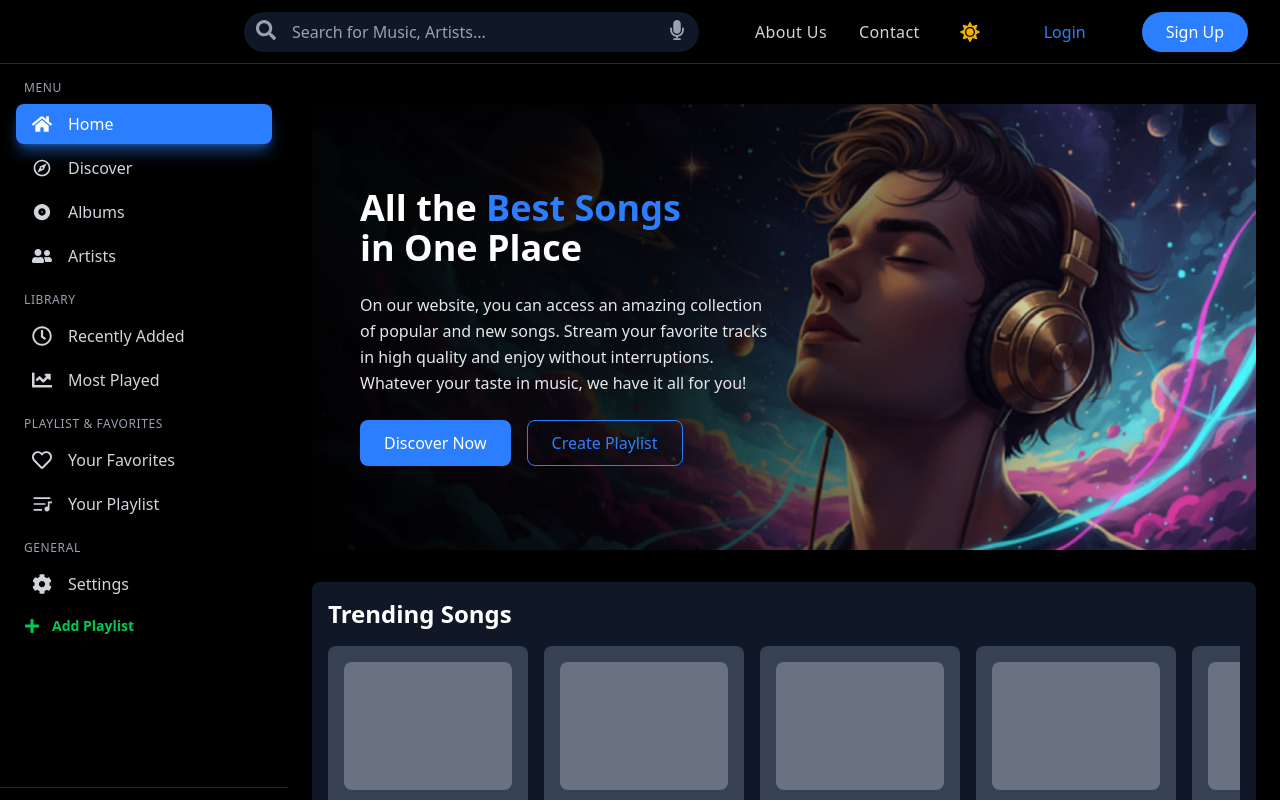
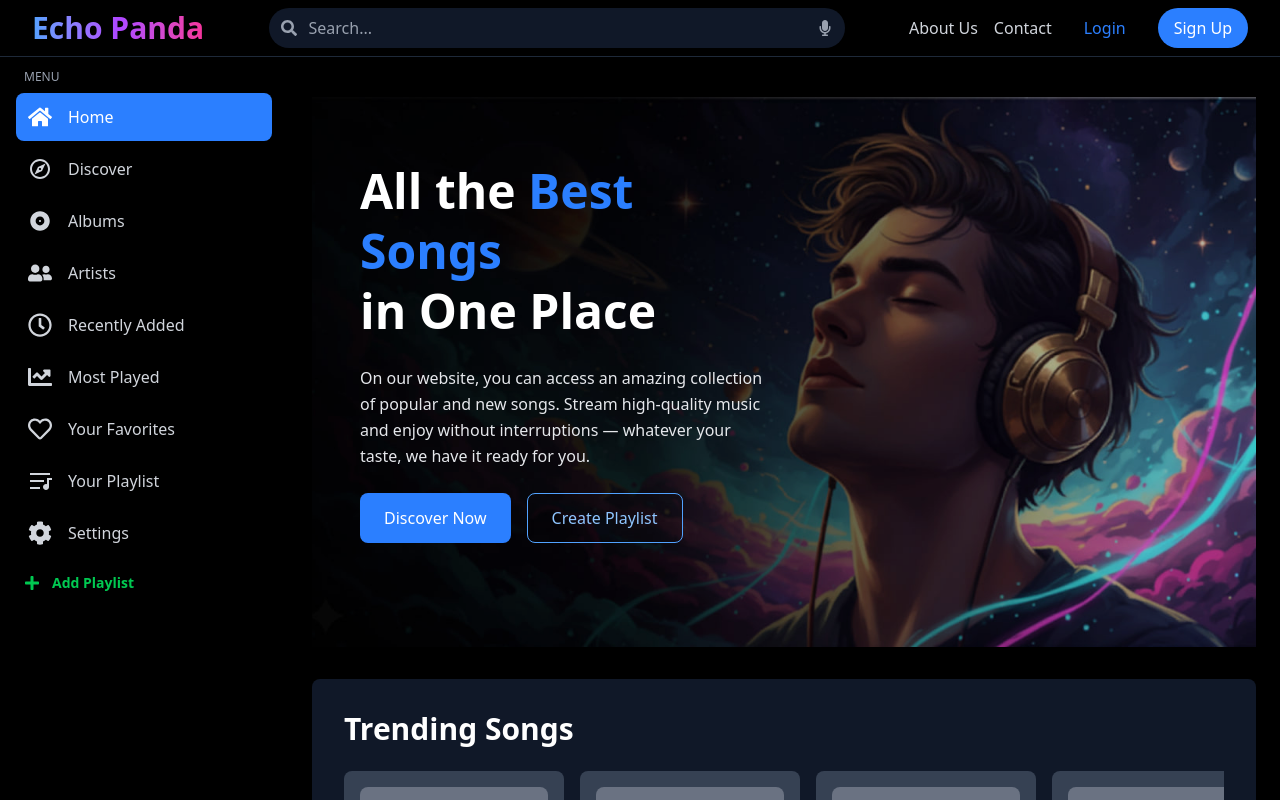
Before and after one commit to EchoPandas/web-echo-panda-front-end, a React (Vite) app: page / in a window 1280 px wide. Built offline with nearby package versions, Linux system fonts and the light colour scheme.

Commit message:
implement responsive home page

```diff
--- a/src/pages/Home.tsx
+++ b/src/pages/Home.tsx
@@ -7,8 +7,7 @@ import AppFooter from './home/AppFooter';
 import ContactUs from './home/ContactUs';
 
 const Home: React.FC = () => {
-  // For this component, we'll assume lightMode false for now
-  // You might want to pass isLightMode as a prop or use context
+
   const isLightMode = false;
 
   return (
--- a/src/pages/NavBar.tsx
+++ b/src/pages/NavBar.tsx
@@ -1,13 +1,6 @@
 import React, { useState, useEffect } from "react";
 import { NavLink } from "react-router-dom";
-import {
-  FaSun,
-  FaMoon,
-  FaMicrophone,
-  FaTimes,
-  FaSearch,
-  FaUser,
-} from "react-icons/fa";
+import { FaSun, FaMoon, FaMicrophone, FaTimes, FaSearch, FaUser, FaBars } from "react-icons/fa";
 import { getCurrentUser, isAuthenticated } from "../routes/authContext";
 
 interface NavBarProps {
@@ -20,6 +13,7 @@ const NavBar: React.FC<NavBarProps> = ({ isLightMode, setIsLightMode }) => {
   const [isVoiceSearchOpen, setIsVoiceSearchOpen] = useState(false);
   const [isUserLoggedIn, setIsUserLoggedIn] = useState(false);
   const [userData, setUserData] = useState<any>(null);
+  const [isMobileMenuOpen, setIsMobileMenuOpen] = useState(false);
 
   useEffect(() => {
     const loggedIn = isAuthenticated();
@@ -29,25 +23,14 @@ const NavBar: React.FC<NavBarProps> = ({ isLightMode, setIsLightMode }) => {
     }
   }, []);
 
-  const headerBg = isLightMode
-    ? "bg-white border-gray-200"
-    : "bg-black border-gray-800";
-  const linkTextColor = isLightMode
-    ? "text-gray-600 hover:text-gray-900"
-    : "text-gray-300 hover:text-white";
-  const inputBg = isLightMode
-    ? "bg-gray-200 text-gray-900 placeholder-gray-500"
-    : "bg-gray-900 text-white placeholder-gray-400";
+  const headerBg = isLightMode ? "bg-white border-gray-200" : "bg-black border-gray-800";
+  const linkTextColor = isLightMode ? "text-gray-600 hover:text-gray-900" : "text-gray-300 hover:text-white";
+  const inputBg = isLightMode ? "bg-gray-200 text-gray-900 placeholder-gray-500" : "bg-gray-900 text-white placeholder-gray-400";
 
-  // === VOICE SEARCH MODAL ===
+  // Voice search modal
   const VoiceSearchModal = () => (
     <div className="fixed inset-0 bg-black/90 flex items-center justify-center backdrop-blur-sm z-50">
-      <button
-        onClick={() => {
-          setIsVoiceSearchOpen(false);
-        }}
-        className="absolute top-8 right-8 text-white hover:text-gray-400"
-      >
+      <button onClick={() => setIsVoiceSearchOpen(false)} className="absolute top-8 right-8 text-white hover:text-gray-400">
         <FaTimes className="h-8 w-8" />
       </button>
       <div className="text-center relative">
@@ -63,134 +46,115 @@ const NavBar: React.FC<NavBarProps> = ({ isLightMode, setIsLightMode }) => {
   );
 
   return (
-    <header
-      className={`h-16 flex items-center justify-between border-b ${headerBg}`}
-    >
+    <header className={`w-full border-b px-4 md:px-8 py-2 flex items-center justify-between ${headerBg}`}>
       {isVoiceSearchOpen && <VoiceSearchModal />}
 
-      <div className="w-55 pl-5 flex items-center">
-        <NavLink to="/" className="flex items-center">
-          <span className="text-3xl font-extrabold tracking-wider font-orbitron">
-            <span className="relative from-blue-400 via-purple-500 to-pink-500 text-transparent bg-clip-text">
-              Echo
-              <span className="absolute inset-0 blur-sm from-blue-400 via-purple-500 to-pink-500 opacity-40 -z-10"></span>
-            </span>
-            <span className="ml-2 relative from-pink-500 via-purple-500 to-blue-400 text-transparent bg-clip-text">
-              Panda
-              <span className="absolute inset-0 blur-sm from-pink-500 via-purple-500 to-blue-400 opacity-40 -z-10"></span>
-            </span>
-          </span>
+      {/* Logo */}
+      <NavLink to="/" className="text-2xl md:text-3xl font-bold text-transparent bg-clip-text bg-gradient-to-r from-blue-400 via-purple-500 to-pink-500">
+        Echo Panda
       </NavLink>
-      </div>
 
-      <div className="flex-1 max-w-2xl relative px-6">
-        <div className="absolute left-9 top-2 text-gray-400">
-          <FaSearch className="h-5 w-5" />
-        </div>
+      {/* Search */}
+      <div className="flex-1 mx-4 relative max-w-full md:max-w-xl">
+        <div className="absolute left-3 top-3 text-gray-400"><FaSearch /></div>
         <input
           type="text"
           value={searchQuery}
-          onChange={(e) => {
-            setSearchQuery(e.target.value);
-          }}
-          placeholder="Search for Music, Artists..."
-          className={`w-full rounded-full py-2 pl-12 pr-12 focus:ring-2 focus:ring-blue-500 outline-none ${inputBg} font-inter`}
+          onChange={(e) => setSearchQuery(e.target.value)}
+          placeholder="Search..."
+          className={`w-full rounded-full py-2 pl-10 pr-10 focus:ring-2 focus:ring-blue-500 ${inputBg}`}
         />
-        <div
-          className="absolute right-9 top-2 text-gray-400 hover:text-blue-500 cursor-pointer transition-colors"
-          onClick={() => {
-            setIsVoiceSearchOpen(true);
-          }}
-        >
-          <FaMicrophone className="h-5 w-5" />
+        <div className="absolute right-3 top-3 text-gray-400 hover:text-blue-500 cursor-pointer transition-colors" onClick={() => setIsVoiceSearchOpen(true)}>
+          <FaMicrophone />
         </div>
       </div>
 
-      <div className="flex items-center space-x-8 px-8">
+      {/* Desktop Menu */}
+      <div className="hidden md:flex items-center space-x-4">
+        <NavLink to="/about-us" className={linkTextColor}>About Us</NavLink>
+        <NavLink to="/contact-us" className={linkTextColor}>Contact</NavLink>
+
+        {isUserLoggedIn ? (
+          <NavLink to="/profile" className="flex items-center gap-2 px-4 py-2 rounded-full transition-all hover:scale-105">
+            {userData?.photoURL ? (
+              <img src={userData.photoURL} alt="Profile" className="w-8 h-8 rounded-full border-2 border-blue-500" />
+            ) : (
+              <div className="w-8 h-8 rounded-full flex items-center justify-center bg-blue-500">
+                <FaUser className="text-white text-sm" />
+              </div>
+            )}
+            <span className={`${linkTextColor} text-base`}>{userData?.displayName || userData?.username || "Profile"}</span>
+          </NavLink>
+        ) : (
+          <>
+            <NavLink to="/login" className={`px-4 py-2 text-base font-medium rounded-full ${isLightMode ? "text-blue-600 hover:text-blue-500" : "text-blue-500 hover:text-blue-400"}`}>Login</NavLink>
+            <NavLink to="/register" className={`px-4 py-2 text-base font-medium rounded-full ${isLightMode ? "bg-blue-600 text-white hover:bg-blue-700" : "bg-blue-500 text-white hover:bg-blue-600"}`}>Sign Up</NavLink>
+          </>
+        )}
+      </div>
+
+      {/* Mobile Menu */}
+      <div className="md:hidden">
+        <button onClick={() => setIsMobileMenuOpen(!isMobileMenuOpen)}>
+          <FaBars className="h-6 w-6 text-white" />
+        </button>
+      </div>
+
+      {/* Mobile Menu Dropdown */}
+      {isMobileMenuOpen && (
+        <div className="absolute top-14 right-4 bg-gray-800 text-white w-48 py-3 rounded-xl shadow-lg md:hidden z-50">
+
+          <div className="flex flex-col space-y-2 px-3">
             <NavLink
-          //   to="/about-us"
-          // <NavLink
               to="/about-us"
-          className={`${linkTextColor} text-base font-medium tracking-wide font-inter hover:scale-105 transition-transform`}
+              className="dropdown-item"
+              onClick={() => setIsMobileMenuOpen(false)}
             >
               About Us
             </NavLink>
+
             <NavLink
-          //   to="/contact-us"
-          // <NavLink
               to="/contact-us"
-          className={`${linkTextColor} text-base font-medium tracking-wide font-inter hover:scale-105 transition-transform`}
+              className="dropdown-item"
+              onClick={() => setIsMobileMenuOpen(false)}
             >
               Contact
             </NavLink>
 
-        <button
-          onClick={() => {
-            setIsLightMode(!isLightMode);
-          }}
-          className={`${linkTextColor} p-2 rounded-full transition-colors`}
-          title={isLightMode ? "Switch to Dark Mode" : "Switch to Light Mode"}
-        >
-          {isLightMode ? (
-            <FaMoon className="h-5 w-5" />
-          ) : (
-            <FaSun className="h-5 w-5 text-yellow-500" />
-          )}
-        </button>
-
             {isUserLoggedIn ? (
               <NavLink
                 to="/profile"
-            className="flex items-center gap-2 px-4 py-2 rounded-full transition-all hover:scale-105"
-            title="Profile"
+                className="dropdown-item"
+                onClick={() => setIsMobileMenuOpen(false)}
               >
-            {userData?.photoURL ? (
-              <img
-                src={userData.photoURL}
-                alt="Profile"
-                className="w-8 h-8 rounded-full border-2 border-blue-500"
-              />
-            ) : (
-              <div
-                className={`w-8 h-8 rounded-full flex items-center justify-center ${
-                  isLightMode ? "bg-blue-600" : "bg-blue-500"
-                }`}
-              >
-                <FaUser className="text-white text-sm" />
-              </div>
-            )}
-            <span
-              className={`${linkTextColor} text-base font-medium font-inter`}
-            >
-              {userData?.displayName || userData?.username || "Profile"}
-            </span>
+                Profile
               </NavLink>
             ) : (
               <>
                 <NavLink
                   to="/login"
-              className={`px-6 py-2 text-base font-medium rounded-full transition-all hover:scale-105 ${
-                isLightMode
-                  ? "text-blue-600 hover:text-blue-500"
-                  : "text-blue-500 hover:text-blue-400"
-              } font-inter`}
+                  className="dropdown-item"
+                  onClick={() => setIsMobileMenuOpen(false)}
                 >
                   Login
                 </NavLink>
+
                 <NavLink
                   to="/register"
-              className={`px-6 py-2 text-base font-medium rounded-full transition-all hover:scale-105 ${
-                isLightMode
-                  ? "bg-blue-600 text-white hover:bg-blue-700"
-                  : "bg-blue-500 text-white hover:bg-blue-600"
-              } font-inter`}
+                  className="dropdown-item bg-blue-600 text-center py-2 rounded-lg hover:bg-blue-700 transition-all"
+                  onClick={() => setIsMobileMenuOpen(false)}
                 >
-              Sign Up
+                  Register
                 </NavLink>
               </>
             )}
+
           </div>
+        </div>
+      )}
+
     </header>
   );
 };
+
 export default NavBar;
--- a/src/pages/SideBar.tsx
+++ b/src/pages/SideBar.tsx
@@ -1,4 +1,3 @@
-
 import React, { useState } from "react";
 import { NavLink, useNavigate } from "react-router-dom";
 import { FaSignOutAlt, FaPlus } from "react-icons/fa";
@@ -20,64 +19,34 @@ const SideBar: React.FC<SideBarProps> = ({ isLightMode }) => {
   const bgClass = isLightMode ? "bg-gray-50 text-gray-900" : "bg-black text-white";
 
   const renderLink = (link: ReturnType<typeof getSidebarLinks>[number]) => (
-    <li key={link.path} className="px-4">
+    <li key={link.path} className="px-1 md:px-4">
       <NavLink
         to={link.path}
         className={({ isActive }) =>
-          `flex items-center px-4 py-2 rounded-lg transition-all duration-200 ${
-            isActive
-              ? "bg-blue-500 text-white shadow-lg shadow-blue-500/50"
-              : isLightMode
-              ? "text-gray-700 hover:text-gray-900 hover:bg-gray-200"
-              : "text-gray-300 hover:text-white hover:bg-gray-800"
-          }`
+          `flex items-center justify-center md:justify-start px-3 py-3 rounded-lg transition-all duration-200
+            ${isActive ? "bg-blue-500 text-white" :
+              isLightMode ? "text-gray-700 hover:bg-gray-200" :
+              "text-gray-300 hover:bg-gray-800"}
+          `
         }
       >
-        <link.icon className="mr-4 h-5 w-5" />
-        {link.label}
+        {/*icons for mobile */}
+        <link.icon className="h-5 w-5 md:h-6 md:w-6" />
+        {/*----------------------------------------------------------------*/}
+        <span className="hidden md:inline ml-4">{link.label}</span>
       </NavLink>
     </li>
   );
 
-  const renderSidebarGroups = () => {
-    const sidebarLinks = getSidebarLinks();
-    const groups = {
-      menu: { title: "Menu", links: [] as typeof sidebarLinks },
-      library: { title: "Library", links: [] as typeof sidebarLinks },
-      playlist: { title: "Playlist & Favorites", links: [] as typeof sidebarLinks },
-      general: { title: "General", links: [] as typeof sidebarLinks },
-    };
-
-    sidebarLinks.forEach((link) => {
-      if (link.group in groups) {
-        groups[link.group as keyof typeof groups].links.push(link);
-      }
-    });
-
-    return (
-      <>
-        {Object.entries(groups).map(([key, group]) => (
-          <div key={key} className="mt-4">
-            <div className="px-6 text-xs uppercase tracking-wider text-gray-400">{group.title}</div>
-            <ul className="mt-2 space-y-1">{group.links.map(renderLink)}</ul>
-          </div>
-        ))}
-        <div className="px-6 mt-3">
-          <button
-            onClick={() => {
-              alert("Add Playlist clicked!");
-            }}
-            className={`flex items-center text-sm font-semibold text-green-500 hover:text-green-400 transition-colors`}
-          >
-            <FaPlus className="mr-3 h-4 w-4" /> Add Playlist
-          </button>
-        </div>
-      </>
-    );
-  };
+  const sidebarLinks = getSidebarLinks();
 
   return (
-    <aside className={`w-72 flex flex-col h-screen ${bgClass}`}>
+    <aside
+      className={`h-screen flex flex-col ${bgClass}
+      w-12 md:w-72 transition-all duration-300`}
+    >
+
+      {/* Logout */}
       {showLogoutConfirm && (
         <div className="fixed inset-0 bg-black/80 flex items-center justify-center z-50">
           <div className="bg-gray-900 text-white rounded-2xl p-8 w-96 text-center shadow-2xl">
@@ -86,15 +55,13 @@ const SideBar: React.FC<SideBarProps> = ({ isLightMode }) => {
             <div className="flex justify-center gap-4">
               <button
                 onClick={handleLogout}
-                className="bg-red-600 hover:bg-red-700 px-5 py-2 rounded-full font-medium transition-all"
+                className="bg-red-600 hover:bg-red-700 px-5 py-2 rounded-full"
               >
                 Yes, Log Out
               </button>
               <button
-                onClick={() => {
-                  setShowLogoutConfirm(false);
-                }}
-                className="bg-gray-600 hover:bg-gray-700 px-5 py-2 rounded-full font-medium transition-all"
+                onClick={() => setShowLogoutConfirm(false)}
+                className="bg-gray-600 hover:bg-gray-700 px-5 py-2 rounded-full"
               >
                 Cancel
               </button>
@@ -103,19 +70,36 @@ const SideBar: React.FC<SideBarProps> = ({ isLightMode }) => {
         </div>
       )}
 
+      <nav className="flex-1 overflow-y-auto mt-3">
+        {/* Desktop */}
+        <div className="hidden md:block px-6 text-xs text-gray-400 uppercase">Menu</div>
+        <ul className="mt-2 space-y-1">
+          {sidebarLinks.map((link) => renderLink(link))}
+        </ul>
 
-      <nav className="flex-1 overflow-y-auto">{renderSidebarGroups()}</nav>
+        {/* icon on mobile */}
+       <div className="flex justify-center md:block mt-4 md:px-6">
+          <button
+            onClick={() => alert("Add Playlist clicked!")}
+            className="flex items-center justify-center md:justify-start text-green-500 hover:text-green-400">
+            <FaPlus className="h-5 w-5 md:h-4 md:w-4" />
+            <span className="hidden md:inline ml-3 text-sm font-semibold">
+              Add Playlist
+            </span>
+          </button>
+        </div>
+      </nav>
 
-      <div className="p-6 border-t border-gray-800">
+      {/* Logout btn*/}
+      <div className="p-3 border-t border-gray-800">
         <button
-          onClick={() => {
-            setShowLogoutConfirm(true);
-          }}
-          className={`flex items-center text-lg ${
+          onClick={() => setShowLogoutConfirm(true)}
+          className={`flex items-center justify-center md:justify-start text-lg ${
             isLightMode ? "text-red-600 hover:text-red-700" : "text-red-500 hover:text-red-400"
           }`}
         >
-          <FaSignOutAlt className="mr-3 h-5 w-5" /> Logout
+          <FaSignOutAlt className="h-5 w-5 md:h-6 md:w-6" />
+          <span className="hidden md:inline ml-3">Logout</span>
         </button>
       </div>
     </aside>
--- a/src/pages/home/ContactUs.tsx
+++ b/src/pages/home/ContactUs.tsx
@@ -6,7 +6,7 @@ interface Props {
 
 const ContactUs: React.FC<Props> = ({ isLightMode }) => {
   const bgClass = isLightMode ? "bg-gray-100" : "bg-gray-900";
-  const textColor = isLightMode ? "text-gray-800" : "text-gray-200"; // Darker text color
+  const textColor = isLightMode ? "text-gray-800" : "text-gray-200";
   const inputBg = isLightMode ? "bg-white" : "bg-gray-800";
   const inputBorder = isLightMode ? "border-gray-200" : "border-gray-700";
 
@@ -44,7 +44,7 @@ const ContactUs: React.FC<Props> = ({ isLightMode }) => {
                 <path strokeLinecap="round" strokeLinejoin="round" strokeWidth="2"
                   d="M3 5a2 2 0 012-2h3.28a1 1 0 01.948.684l1.498 4.493a1 1 0 01-.502 1.21l-2.257 1.13a11.042 11.042 0 005.516 5.516l1.13-2.257a1 1 0 011.21-.502l4.493 1.498a1 1 0 01.684.949V19a2 2 0 01-2 2h-1C9.716 21 3 14.284 3 6V5z" />
               </svg>
-              <span className={`text-sm ${textColor}`}>+855 1234567890</span>
+              <span className={`text-sm ${textColor}`}>+855 0000000000</span>
             </div>
           </div>
         </div>
--- a/src/pages/home/HeroSection.tsx
+++ b/src/pages/home/HeroSection.tsx
@@ -5,49 +5,53 @@ interface Props {
 }
 
 const HeroSection: React.FC<Props> = () => {
-  const textColor = "text-white";
+  return (
+    <section className="relative mt-4 mb-8 overflow-hidden min-h-[300px] md:min-h-[450px] lg:min-h-[550px]">
 
-  return (
-    <section className="relative mt-4 mb-8 overflow-hidden">
-      {/* Background Image */}
+      {/* Bg Image */}
       <div className="absolute inset-0">
         <img
           src="/image.png"
           alt=""
-          className="w-full h-full object-cover"
+          className="w-full h-full object-cover object-center"
         />
       </div>
 
+      {/* container */}
+      <div className="absolute inset-0 bg-black/40 md:bg-black/20"></div>
+
       {/* Content */}
-      <div className="relative z-10 p-12">
-        <div className="grid grid-cols-1 md:grid-cols-2 gap-8 items-center min-h-[350px]">
+      <div className="relative z-10 px-6 py-16 md:px-12">
+        <div className="grid grid-cols-1 md:grid-cols-2 gap-10 items-center min-h-[300px]">
+
           {/* Left Content */}
-          <div className="space-y-6">
-            <h1 className={`text-4xl font-bold ${textColor}`}>
-              All the <span className="text-blue-500">Best Songs</span>
-              <br />in One Place
+          <div className="space-y-6 text-center md:text-left">
+            <h1 className="text-3xl md:text-5xl font-bold text-white leading-tight">
+              All the <span className="text-blue-500">Best Songs</span><br />
+              in One Place
             </h1>
 
-            <p className="text-gray-200 text-base leading-relaxed">
+            <p className="text-gray-200 text-sm md:text-base leading-relaxed max-w-xl mx-auto md:mx-0">
               On our website, you can access an amazing collection of popular and new songs.
-              Stream your favorite tracks in high quality and enjoy without interruptions.
-              Whatever your taste in music, we have it all for you!
+              Stream high-quality music and enjoy without interruptions — whatever your taste,
+              we have it ready for you.
             </p>
 
-            <div className="flex gap-4">
-              <button className="px-6 py-2.5 bg-blue-500 text-white rounded-lg hover:bg-blue-600 transition">
+            {/* Buttons */}
+            <div className="flex flex-col sm:flex-row gap-4 justify-center md:justify-start">
+              <button className="px-6 py-3 bg-blue-500 text-white rounded-lg hover:bg-blue-600 transition">
                 Discover Now
               </button>
-              <button className="px-6 py-2.5 border border-blue-500 text-blue-500 rounded-lg hover:bg-blue-500/10 transition">
+              <button className="px-6 py-3 border border-blue-400 text-blue-300 rounded-lg hover:bg-blue-400/20 transition">
                 Create Playlist
               </button>
             </div>
           </div>
 
-          {/* Right Content */}
           <div className="hidden md:block" />
         </div>
       </div>
+
     </section>
   );
 };
--- a/src/pages/home/Songs.tsx
+++ b/src/pages/home/Songs.tsx
@@ -1,4 +1,3 @@
-
 import React from "react";
 
 interface Props {
@@ -8,26 +7,33 @@ interface Props {
 
 const sampleSongs = Array.from({ length: 10 }, (_, i) => ({
   id: i,
-  title: `Song ${String(i + 1)}`,
-  artist: `Artist ${String(i + 1)}`,
+  title: `Song ${i + 1}`,
+  artist: `Artist ${i + 1}`,
 }));
 
 const SongSection: React.FC<Props> = ({ title, isLightMode }) => {
   const bgClass = isLightMode ? "bg-gray-50" : "bg-gray-900";
   const textColor = isLightMode ? "text-gray-900" : "text-white";
+  const cardBg = isLightMode ? "bg-gray-200" : "bg-gray-700";
 
   return (
-    <section className={`${bgClass} p-4 rounded-lg`}>
-      <h2 className={`text-2xl font-bold mb-4 ${textColor}`}>{title}</h2>
-      <div className="flex space-x-4 overflow-x-auto scrollbar-hide">
+    <section className={`${bgClass} p-4 md:p-6 lg:p-8 rounded-lg mb-8`}>
+      <h2 className={`text-xl md:text-2xl lg:text-3xl font-bold mb-4 ${textColor}`}>
+        {title}
+      </h2>
+
+      <div
+    className="flex space-x-4 overflow-x-auto scroll-hide py-2"
+    style={{ scrollbarWidth: "none", msOverflowStyle: "none" }}
+  >
         {sampleSongs.map((song) => (
           <div
             key={song.id}
-            className="min-w-[200px] p-4 rounded-lg bg-gray-700 text-white flex-shrink-0 hover:scale-105 transition"
+            className={`min-w-[150px] sm:min-w-[180px] md:min-w-[200px] lg:min-w-[220px] p-4 rounded-lg ${cardBg} text-white flex-shrink-0 hover:scale-105 transition-transform`}
           >
-            <div className="h-32 bg-gray-500 rounded-lg mb-2"></div>
-            <h3 className="font-semibold">{song.title}</h3>
-            <p className="text-sm text-gray-300">{song.artist}</p>
+            <div className="h-28 md:h-32 bg-gray-500 rounded-lg mb-2"></div>
+            <h3 className="font-semibold text-sm md:text-base">{song.title}</h3>
+            <p className="text-xs md:text-sm text-gray-300">{song.artist}</p>
           </div>
         ))}
       </div>
```
Also changed, not shown: src/pages/home/Artists.tsx (+14 -5 lines). Lines whose indentation alone changed are shown as unchanged.
